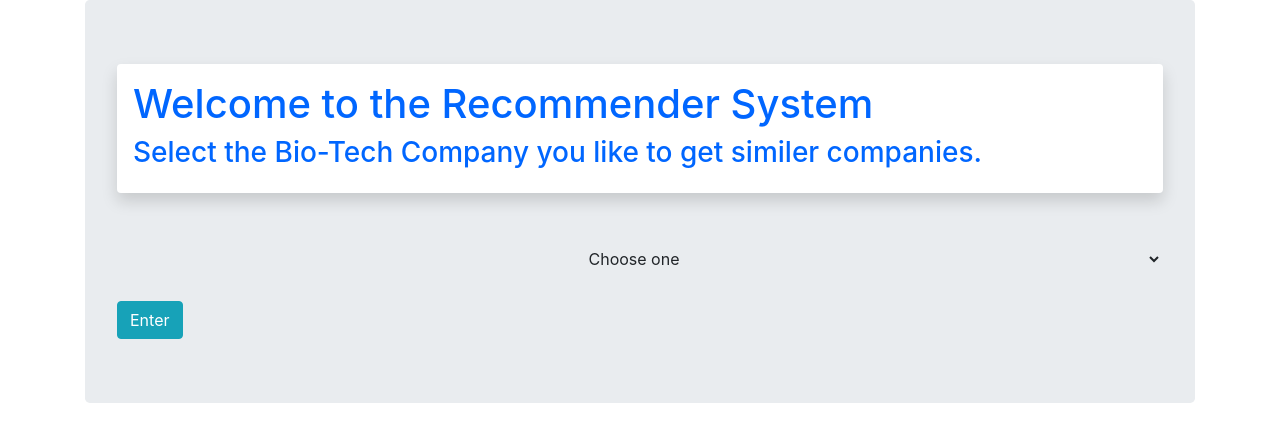
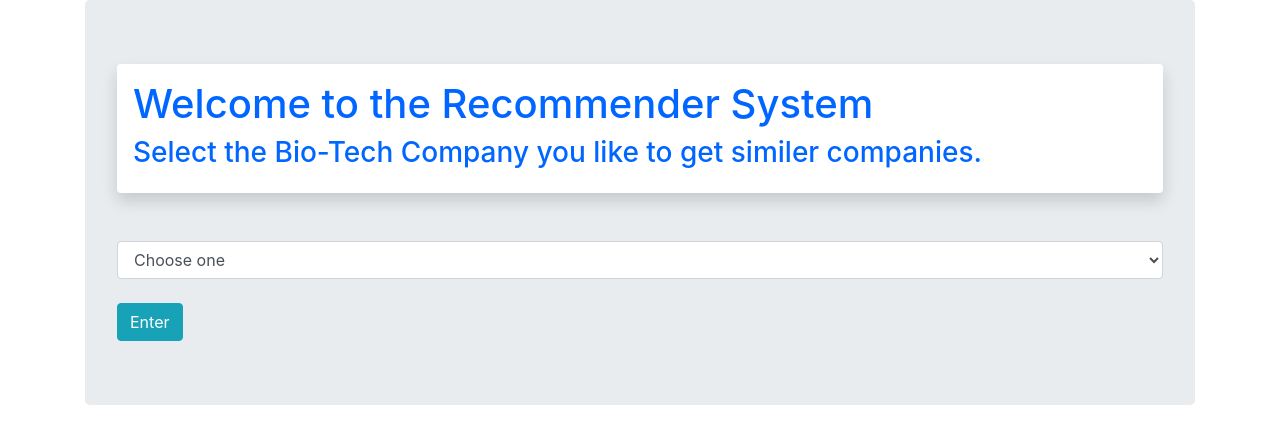
Before and after one commit to pareshvala/Heroku-app, a Flask app: page / in a window 1280 px wide. Shown: the part 74-518 px from the top of the page. Run offline with Flask 2, Linux system fonts and the light colour scheme; some libraries are stand-ins or nearby versions.

Commit message:
Update home.html

```diff
--- a/templates/home.html
+++ b/templates/home.html
@@ -7,7 +7,7 @@
 
   <form action="{{url_for('recommend')}}">
 
-    <select name="c_name" class="btn btn-block btn-large">
+    <select name="c_name" class="form-control">
             <option selected="selected">Choose one</option>
             <option value="Acclinate Genetics">Acclinate Genetics</option>
             <option value="Activ Surgical">Activ Surgical</option>
```
